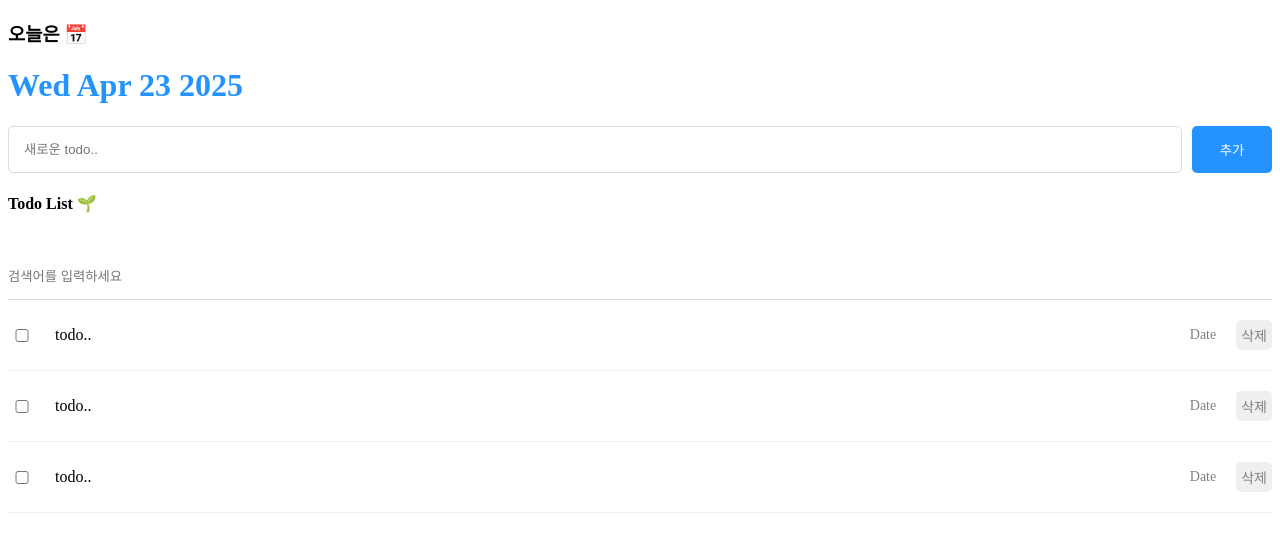
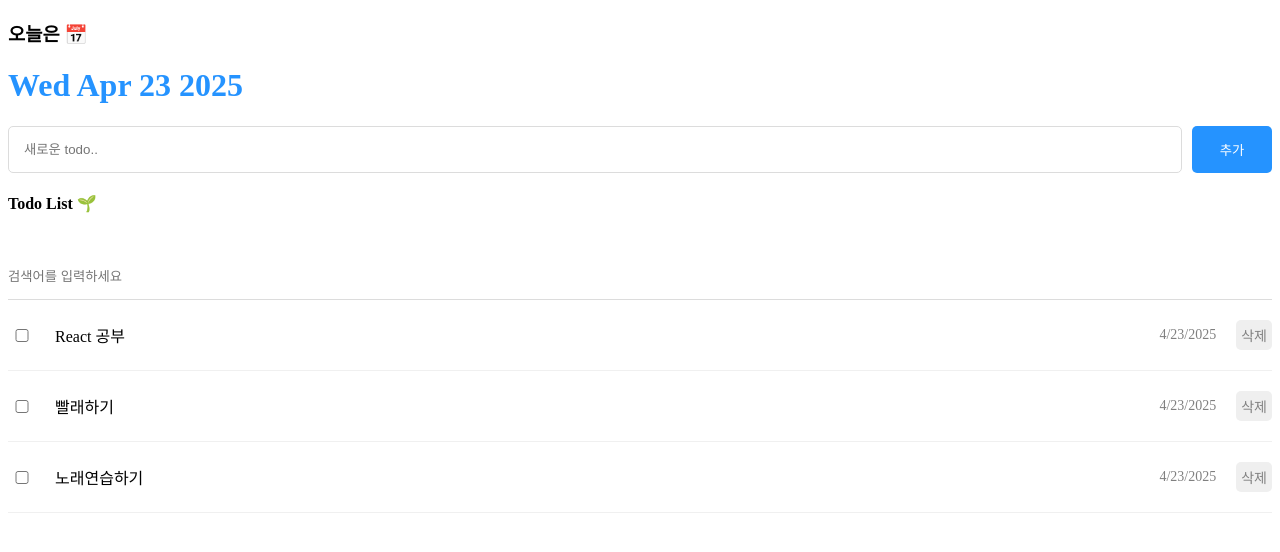
Before and after one commit to illustermin/todo-list, a React (Vite) app: page / in a window 1280 px wide. Shown: the top 552 px of the page. Built offline with nearby package versions, Linux system fonts and the light colour scheme.

Commit message:
feat: todos 리스트 형태로 렌더링

```diff
--- a/src/App.jsx
+++ b/src/App.jsx
@@ -28,7 +28,7 @@
     <div className="app">
       <Header />
       <Editor onCreate={onCreate} />
-      <List />
+      <List todos={todos} />
     </div>
   );
 }
--- a/src/components/Editor.jsx
+++ b/src/components/Editor.jsx
@@ -16,6 +16,13 @@
       return;
     }
     onCreate(content);
+    setContent("");
+  };
+
+  const onKeyDown = (e) => {
+    if (e.keyCode === 13) {
+      onSubmit();
+    }
   };
 
   return (
@@ -24,6 +31,7 @@
         value={content}
         ref={contentRef}
         onChange={onChangeContent}
+        onKeyDown={onKeyDown}
         placeholder="새로운 todo.."
       />
       <button onClick={onSubmit}>추가</button>
--- a/src/components/List.jsx
+++ b/src/components/List.jsx
@@ -1,16 +1,32 @@
 import React from "react";
 import "./List.css";
 import TodoItem from "./TodoItem";
+import { useState } from "react";
 
-const List = () => {
+const List = ({ todos }) => {
+  const [search, setSearch] = useState("");
+
+  const onChangeSearch = (e) => {
+    setSearch(e.target.value);
+  };
+  const getFilteredData = () => {
+    if (search === "") {
+      return todos;
+    }
+    return todos.filter((todo) => {
+      todo.content.toLowerCase().includes(search.toLowerCase());
+    });
+  };
+
+  const filteredTodos = getFilteredData();
   return (
     <div className="List">
       <h4>Todo List 🌱</h4>
-      <input placeholder="검색어를 입력하세요" />
+      <input value={search} onChange={onChangeSearch} placeholder="검색어를 입력하세요" />
       <div className="todos_wrapper">
-        <TodoItem />
-        <TodoItem />
-        <TodoItem />
+        {filteredTodos.map((todo) => {
+          return <TodoItem key={todo.id} {...todo} />;
+        })}
       </div>
     </div>
   );
--- a/src/components/TodoItem.jsx
+++ b/src/components/TodoItem.jsx
@@ -1,12 +1,12 @@
 import React from "react";
 import "./TodoItem.css";
 
-const TodoItem = () => {
+const TodoItem = ({ id, isDone, content, date }) => {
   return (
     <div className="TodoItem">
-      <input type="checkbox" />
-      <div className="content">todo..</div>
-      <div className="date">Date</div>
+      <input readOnly type="checkbox" checked={isDone} />
+      <div className="content">{content}</div>
+      <div className="date">{new Date(date).toLocaleDateString()}</div>
       <button>삭제</button>
     </div>
   );
```
